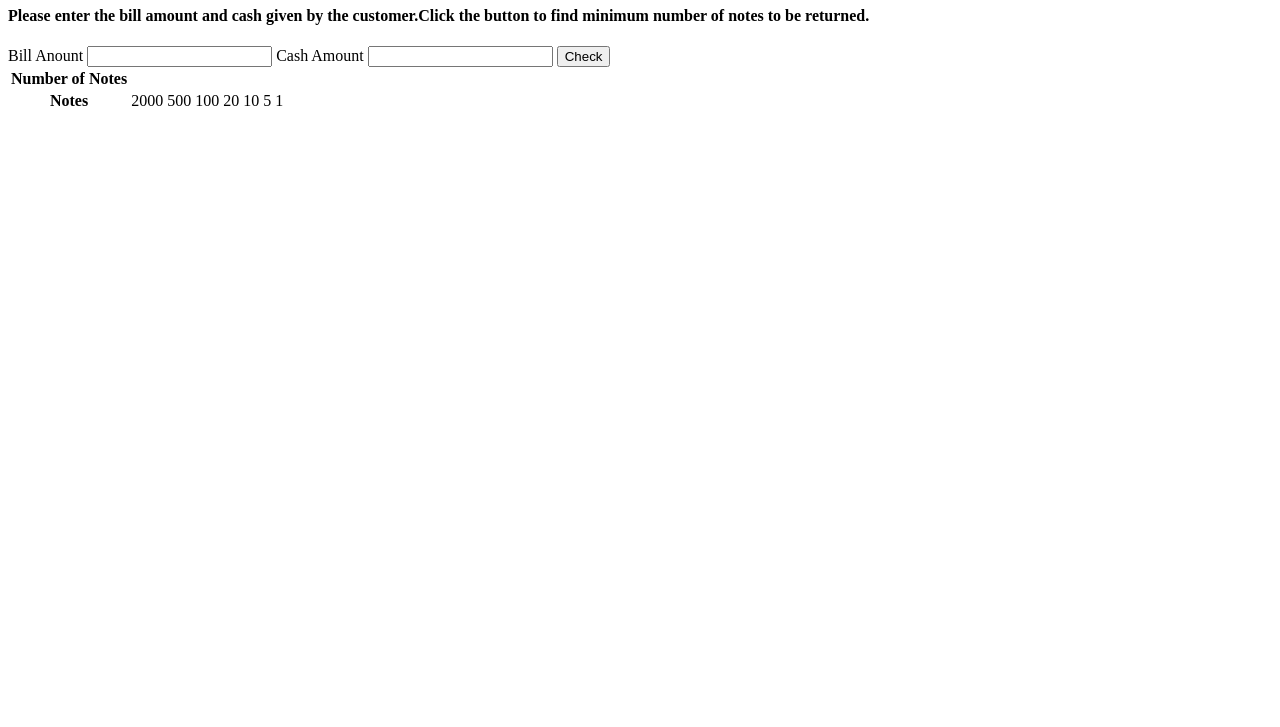
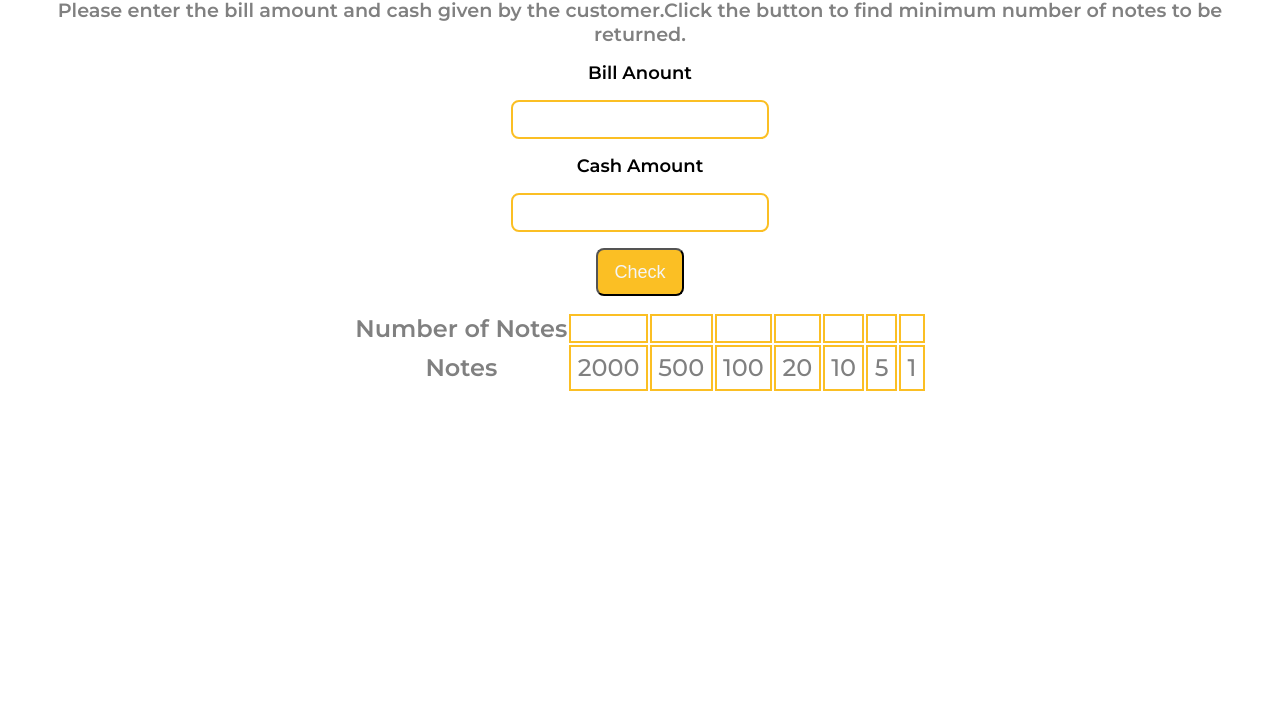
Before and after one commit to dhimanaishwarya/cash-register, a plain HTML site: page index.html in a window 1280 px wide. Shown: the part 73-800 px from the top of the page. Drawn offline with Linux system fonts and the light colour scheme.

Commit message:
added style.css

```diff
--- a/app.js
+++ b/app.js
@@ -23,7 +23,7 @@ function checkButtonHandler() {
         if (billAmount > 0 && cashGiven > 0) {
             validateAmounts(billAmount, cashGiven);
         } else {
-            showMessageText("Both inputs must be positive numbers.");
+            showMessageText("Both inputs must be greater than zero.");
             hidenotesTable();
         }
     } else if ((bill.value === "") && (cash.value === "")) {
@@ -39,7 +39,7 @@ function validateAmounts(billAmount, cashGiven) {
     if (cashGiven > billAmount) {
         let returnAmount = cashGiven - billAmount;
         messageText.style.display = "block";
-        messageText.innerText = "Return Change = " + returnAmount;
+        messageText.innerText = `Change to be returned to customer : Rs ${returnAmount}`;
         notesTable.style.display = "table";
         calculateChange(returnAmount);
     } else {
--- a/index.html
+++ b/index.html
@@ -6,6 +6,7 @@
     <meta http-equiv="X-UA-Compatible" content="IE=edge">
     <meta name="viewport" content="width=device-width, initial-scale=1.0">
     <title>Cash Register</title>
+    <link rel="stylesheet" href="style.css">
 </head>
 
 <body>
--- /dev/null
+++ b/style.css
@@ -0,0 +1,90 @@
+@import url("https://fonts.googleapis.com/css2?family=Montserrat:wght@400;500;600&display=swap");
+
+* {
+  padding: 0;
+  margin: 0;
+  box-sizing: border-box;
+}
+
+:root {
+  --primary-color: #fbbf24;
+  /* #c4b004e5; */
+  --grey-color: grey;
+  --off-white: #f3f5f7;
+}
+
+body {
+  font-family: "Montserrat", sans-serif;
+  min-width: 100vw;
+  text-align: center;
+}
+
+h1 {
+  color: var(--primary-color);
+  /* font-size: xx-large; */
+  margin: 1rem;
+}
+h4 {
+  color: var(--grey-color);
+  font-size: larger;
+  margin: 1rem;
+}
+
+label {
+  display: block;
+  font-size: large;
+  font-weight: 600;
+}
+
+input {
+  font-size: 14px;
+  outline: #fff;
+  padding: 0.6rem 1rem;
+  margin: 1rem;
+  border: 2px solid var(--primary-color);
+  border-radius: 0.5rem;
+  width: 100%;
+  max-width: 258px;
+}
+
+#check-btn {
+  background: var(--primary-color);
+  color: var(--off-white);
+  padding: 0.7rem 1rem;
+  border-radius: 0.5rem;
+  font-size: large;
+  cursor: pointer;
+  margin: auto;
+  display: block;
+}
+
+#check-btn:hover {
+  background: var(--off-white);
+  color: var(--primary-color);
+  border-color: var(--primary-color);
+}
+
+#output {
+  display: block;
+  font-size: larger;
+  margin: 1rem 0 0;
+  color: #dc2626;
+}
+
+#notes-table {
+  margin: 1rem auto;
+  font-size: x-large;
+  font-weight: 500;
+}
+
+td {
+  border: 2px solid var(--primary-color);
+  width: 0%;
+  border-collapse: collapse;
+  padding: 0.4rem;
+  color: var(--grey-color);
+}
+
+th {
+  color: var(--grey-color);
+}
```
